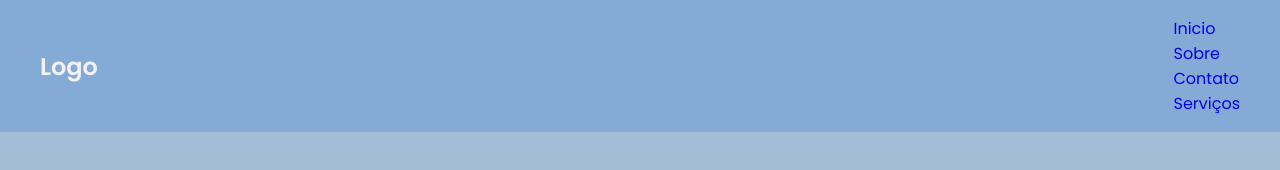
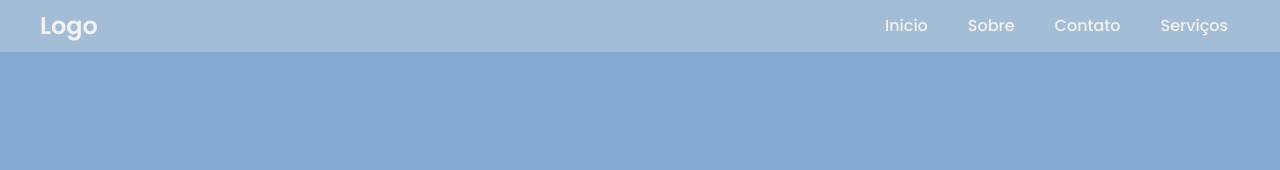
Before and after one commit to piresthomas-max/Explorando-o-DOM.js, a plain HTML site: page index.html in a window 1280 px wide. Shown: the top 170 px of the page. Drawn offline with Linux system fonts and the light colour scheme.

Commit message:
Adicionando e ajustando a responsividade

```diff
--- a/style.css
+++ b/style.css
@@ -8,7 +8,10 @@
     --color-white: #f4f1f1;
 
     --transition: all 300ms ease;
+
+    --header-height: 3.25rem;
 }
+
 
 * {
   margin: 0;
@@ -20,35 +23,38 @@
 
 body {
   font-family: var(--font-family);
-    background-color: var(--color-light-secondary);
+  background-color: var(--color-light);
   color: var(--color-white);
-    height: 300vh;
 }
 
 .header {
   width: 100%;
+  height: var(--header-height);
   position: sticky;
   top: 0;
   z-index: 1000;
 
-    background-color: var(--color-light);
-    backdrop-filter: blur(12px);
+  background-color: var(--color-light-secondary);
+  backdrop-filter: blur(0.75rem);
   padding: 1rem 0.5rem;
+  position: relative;
+  border-bottom: 0.125rem solid var(--color-light-secondary);
 }
 
 .header nav {
   display: flex;
+  align-items: center;
   justify-content: space-between;
-    align-items: center;
 
   max-width: 75rem;
+  height: 100%;
   margin: auto;
 }
 
 .logo {
   font-size: 1.5rem;
   font-weight: 600;
-    color: var(--color-white);
+  color: var(--color-mint);
   transition: var(--transition);
 }
 
@@ -59,7 +65,7 @@ body {
 .menu-toggle {
   background-color: transparent;
   border: none;
-    color: var(--color-white);
+  color: var(--color-mint);
   cursor: pointer;
 
   display: flex;
@@ -73,16 +79,67 @@ body {
   color: var(--color-mindaro);
 }
 
-.menu{
+.menu {
+  position: absolute;
+  top: 100%;
+  left: 0;
+
+  width: 100%;
+  height: calc(100dvh - var(--header-height));
+
+  display: flex;
+  flex-direction: column;
+  align-items: center;
+  justify-content: center;
+
+  background-color: #17142880;
+  backdrop-filter: blur(0.75rem);
+  gap: 1rem;
+
+  backdrop-filter: blur(0.75rem);
+
+    opacity: 0;
+    visibility: hidden;
+
+    transform: translateY(-1rem);
+    pointer-events: none;
+}
+
+.menu a {
+    color: var(--color-white);
+  font-size: 1.5rem;
+  font-weight: 500;
+  transition: var(--transition);
+
+  padding: 0.5rem 0.75rem;
+  border-radius: 1rem;
+}
+
+.menu a:hover {
+  background-color: var(--color-light);
+}
+
+@media screen and (min-width: 48rem) {
+  .menu-toggle {
     display: none;
   }
 
-@media screen and (min-width: 48rem) {
-    .menu-toggle{
-        display: none;
+  .menu {
+    position:static;
+
+    width: auto;
+    height: auto;
+
+    flex-direction: row;
+    background-color: transparent;
+
+    opacity: 1;
+    visibility: visible;
+    transform: none;
+    pointer-events: auto;
   }
 
-    .menu{
-        display: block;
+  .menu a {
+    font-size: 1rem;
   }
 }
```
Lines whose indentation alone changed are shown as unchanged.
